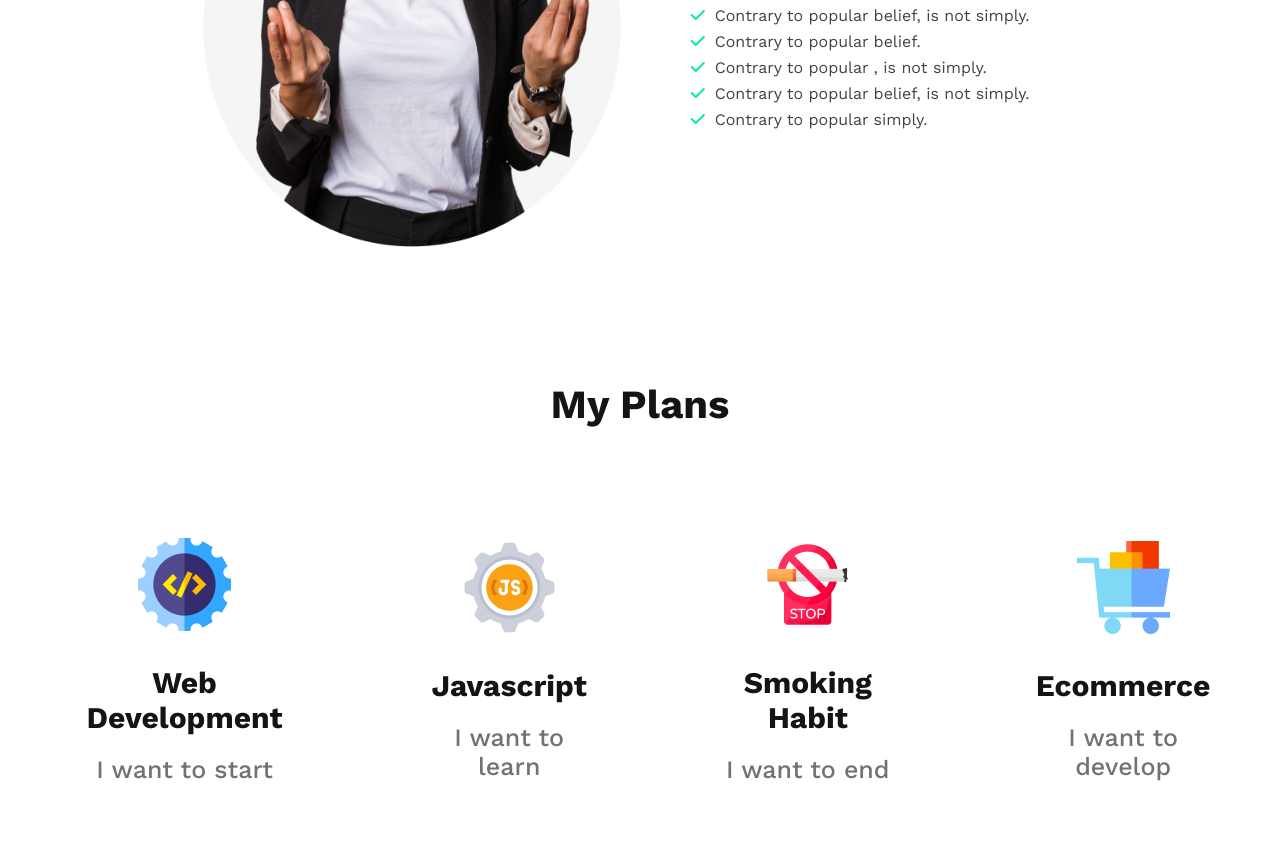
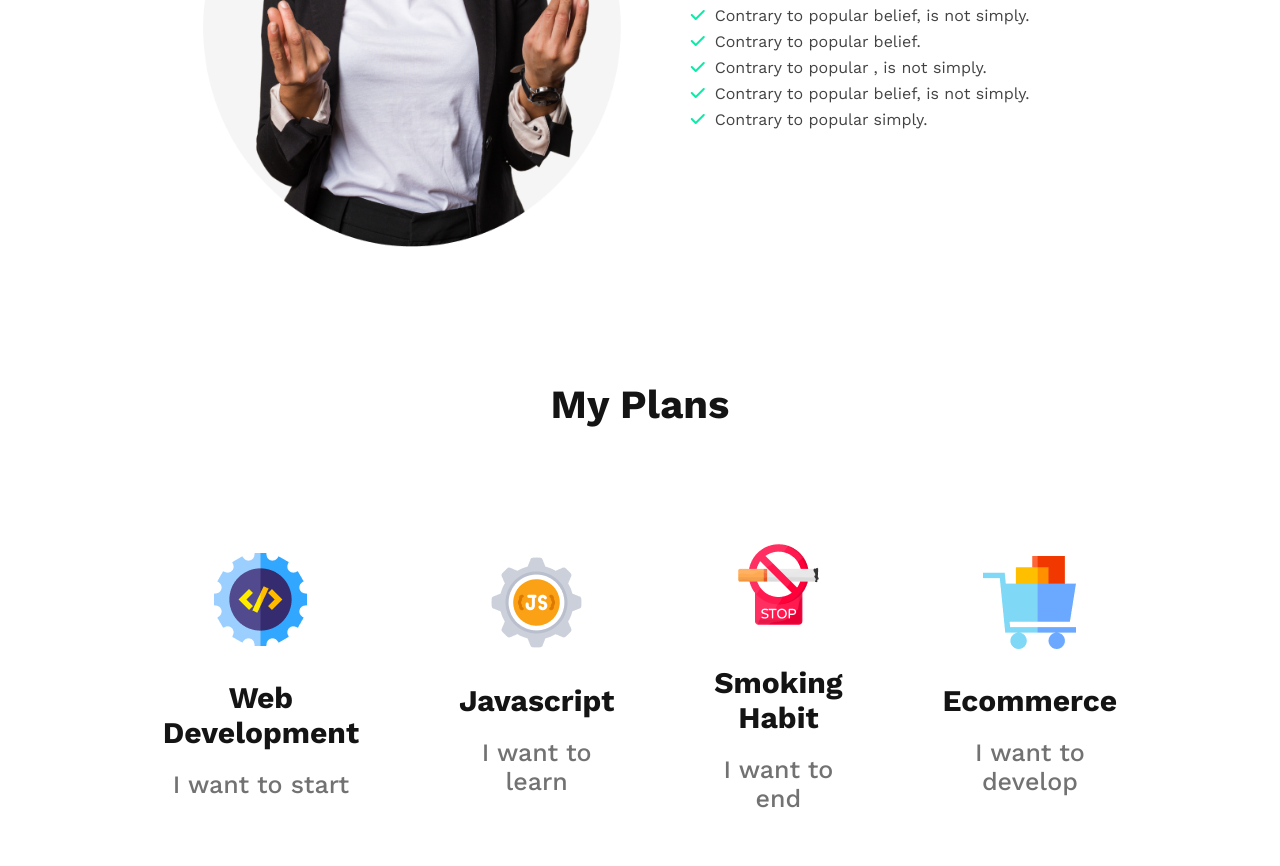
Before and after one commit to ShoroveTajmen/NewYear_NewMe, a plain HTML site: page images/index.html in a window 1280 px wide. Shown: the part 1513-2379 px from the top of the page. Before the commit the page ends 2347 px from the top, so only its background shows below. Drawn offline with nearby package versions, Linux system fonts and the light colour scheme.

Commit message:
my-plan section finished

```diff
--- a/styles/style.css
+++ b/styles/style.css
@@ -122,3 +122,7 @@ li i {
   font-size: 25px;
   font-weight: 500;
 }
+.myPlan-container{
+    background-color: #fff;
+    margin: 130px;
+}
```
